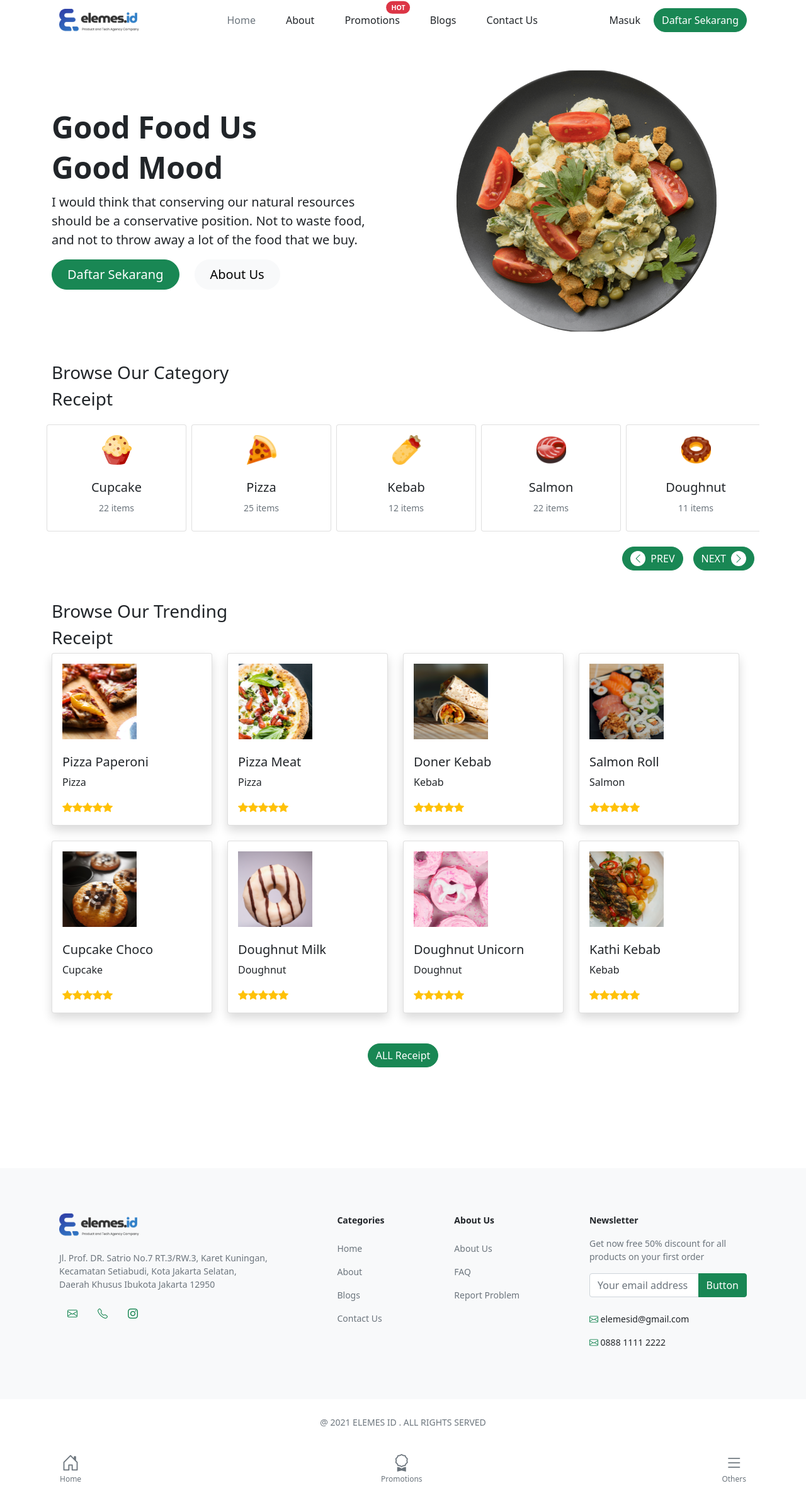
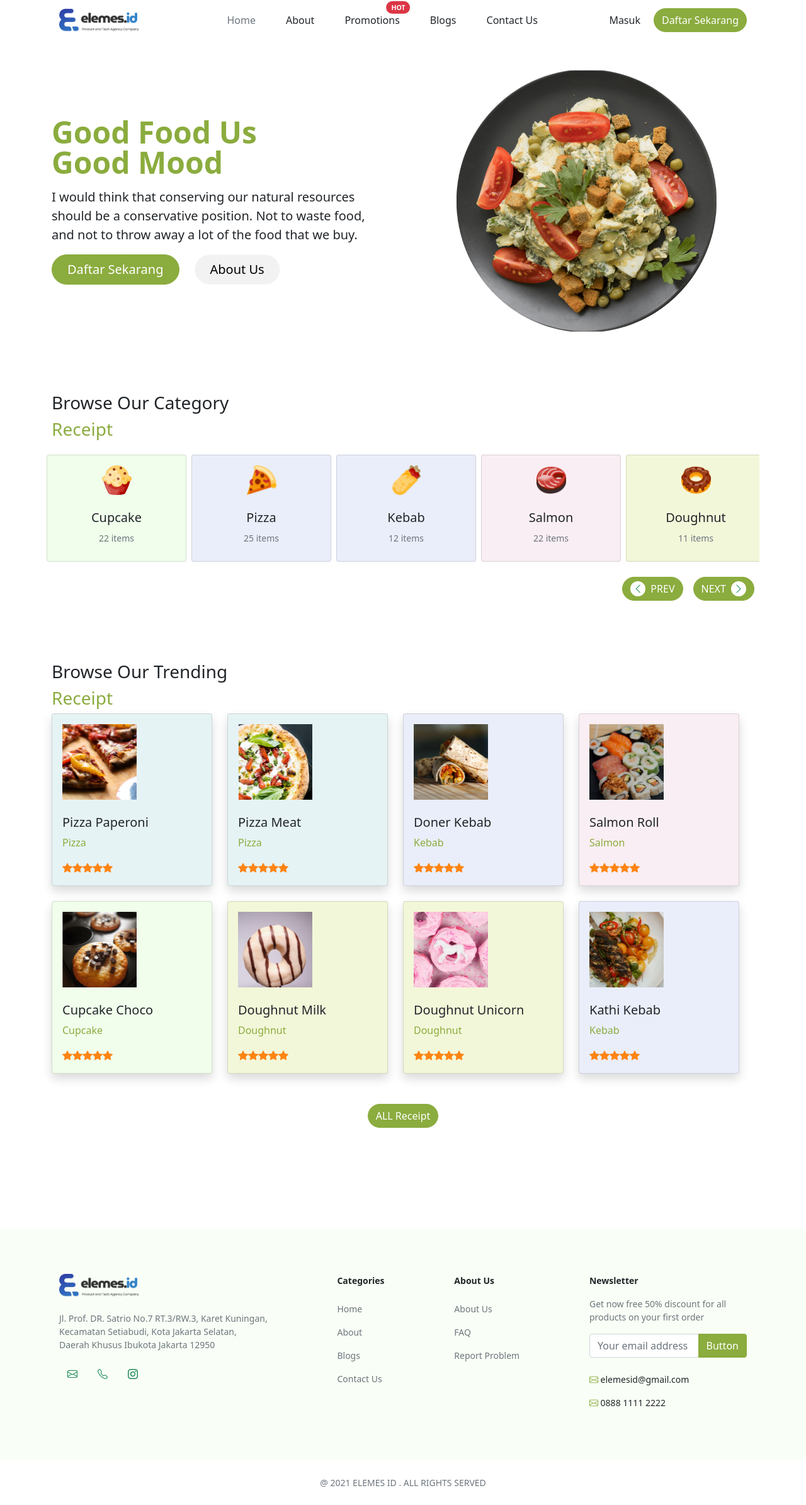
Before and after one commit to jprumekso/goodfood, a Vue app: page / in a window 1280 px wide. Shown: the whole page at 63% size. Before the commit the page ends 2366 px from the top, so only its background shows below. Built offline with nearby package versions, Linux system fonts and the light colour scheme.

Commit message:
apply color

```diff
--- a/src/App.vue
+++ b/src/App.vue
@@ -5,4 +5,5 @@
 <style>
   @import "~bootstrap/dist/css/bootstrap.min.css";
   @import "~bootstrap-icons/font/bootstrap-icons.css";
+  @import "./assets/css/style.css";
 </style>
--- /dev/null
+++ b/src/assets/css/style.css
@@ -0,0 +1,16 @@
+.btn-primary {
+  background-color: #8bac3e;
+  border-color: #8bac3e;
+}
+
+.btn-light {
+  background-color: #f2f2f2;
+}
+
+.text-primary {
+  color: #8bac3e !important;
+}
+
+.text-warning {
+  color: #ff8412 !important;
+}
--- a/src/views/Home.vue
+++ b/src/views/Home.vue
@@ -40,7 +40,7 @@
         </ul>
         <div>
           <a href="#" class="btn d-none d-lg-inline-block me-2">Masuk</a>
-          <a href="#" class="btn btn-success rounded-pill">Daftar Sekarang</a>
+          <a href="#" class="btn btn-primary rounded-pill">Daftar Sekarang</a>
         </div>
       </div>
     </nav>
@@ -49,8 +49,10 @@
     <!-- Hero Header -->
     <div class="row align-items-center g-5 py-5">
       <div class="col-12 col-lg-6">
-        <h1 class="display-5 fw-bold lh-1 mb-3">Good Food Us</h1>
-        <h1 class="display-5 fw-bold lh-1 mb-3">Good Mood</h1>
+        <h1 class="display-5 fw-bold lh-1 mb-3 text-primary">
+          Good Food Us <br />
+          Good Mood
+        </h1>
         <img
           src="../assets/hero.png"
           class="d-block d-lg-none mx-lg-auto py-5"
@@ -65,7 +67,7 @@
         <div class="d-flex">
           <button
             type="button"
-            class="btn btn-success btn-lg rounded-pill px-4 me-4"
+            class="btn btn-primary btn-lg rounded-pill px-4 me-4"
           >
             Daftar Sekarang
           </button>
@@ -85,9 +87,9 @@
     <!-- End of Hero Header -->
 
     <!-- Category Section -->
-    <div class="row mb-5">
+    <div class="row mb-5 py-5">
       <h3>Browse Our Category</h3>
-      <h3>Receipt</h3>
+      <h3 class="text-primary">Receipt</h3>
       <div
         class="row flex-nowrap mb-4 g-2"
         style="overflow-x: scroll; scrollbar-width: none"
@@ -98,7 +100,11 @@
           class="col"
           style="flex-basis: 230px"
         >
-          <div class="card" style="max-width: 230px; height: 170px">
+          <div
+            class="card"
+            style="max-width: 230px; height: 170px"
+            :style="{ 'background-color': category.color }"
+          >
             <div class="card-body text-center">
               <img
                 :src="getImgUrl(category.imgFile)"
@@ -118,7 +124,7 @@
         </div>
       </div>
       <div class="d-flex justify-content-end">
-        <button class="btn btn-success rounded-pill text-uppercase me-3">
+        <button class="btn btn-primary rounded-pill text-uppercase me-3">
           <span
             class="
               d-inline-block
@@ -133,7 +139,7 @@
           </span>
           Prev
         </button>
-        <button class="btn btn-success rounded-pill text-uppercase">
+        <button class="btn btn-primary rounded-pill text-uppercase">
           Next
           <span
             class="
@@ -155,10 +161,13 @@
     <!-- Receipt Section -->
     <div class="row" style="margin-bottom: 160px">
       <h3>Browse Our Trending</h3>
-      <h3>Receipt</h3>
+      <h3 class="text-primary">Receipt</h3>
       <div class="row mb-5" style="row-gap: 1.5rem">
         <div v-for="recipe in recipes" :key="recipe.id" class="col-12 col-lg-3">
-          <div class="card shadow">
+          <div
+            class="card shadow"
+            :style="{ 'background-color': recipe.color }"
+          >
             <div class="card-body">
               <img
                 :src="getImgUrl(recipe.imgFile)"
@@ -167,7 +176,7 @@
                 class="mb-4"
               />
               <h5 class="card-title">{{ recipe.name }}</h5>
-              <p class="card-text">{{ recipe.category }}</p>
+              <p class="card-text text-primary">{{ recipe.category }}</p>
               <div class="text-warning">
                 <i class="bi bi-star-fill"></i>
                 <i class="bi bi-star-fill"></i>
@@ -180,7 +189,7 @@
         </div>
       </div>
       <div class="d-flex justify-content-center">
-        <button class="btn btn-success rounded-pill">ALL Receipt</button>
+        <button class="btn btn-primary rounded-pill">ALL Receipt</button>
       </div>
     </div>
     <!-- End of Receipt Section -->
@@ -188,7 +197,7 @@
 
   <!-- Desktop Footer -->
   <div class="d-none d-lg-block">
-    <div class="bg-light p-5">
+    <div class="p-5" style="background-color: #f9fff6">
       <div
         class="d-flex justify-content-between mx-auto p-4"
         style="max-width: 1140px; font-size: 14px"
@@ -272,20 +281,20 @@
               class="form-control"
               placeholder="Your email address"
             />
-            <button class="btn btn-success" type="button">Button</button>
+            <button class="btn btn-primary" type="button">Button</button>
           </div>
 
           <div>
             <ul class="nav flex-column">
               <li>
                 <a href="#" class="nav-link link-dark px-0"
-                  ><i class="bi bi-envelope text-success"></i>
+                  ><i class="bi bi-envelope text-primary"></i>
                   elemesid@gmail.com</a
                 >
               </li>
               <li>
                 <a href="#" class="nav-link link-dark px-0"
-                  ><i class="bi bi-envelope text-success"></i> 0888 1111 2222</a
+                  ><i class="bi bi-envelope text-primary"></i> 0888 1111 2222</a
                 >
               </li>
             </ul>
@@ -302,7 +311,7 @@
   </div>
 
   <!-- Mobile Footer -->
-  <div class="container">
+  <div class="d-block d-lg-none container">
     <div class="d-flex justify-content-between">
       <button class="btn text-muted">
         <i
@@ -338,39 +347,45 @@ export default {
       categories: [
         {
           id: 1,
-          imgFile: 'cupcake.png',
           name: 'Cupcake',
           qty: 22,
+          imgFile: 'cupcake.png',
+          color: '#F0FEEB',
         },
         {
           id: 2,
-          imgFile: 'pizza.png',
           name: 'Pizza',
           qty: 25,
+          imgFile: 'pizza.png',
+          color: '#EAEEFA',
         },
         {
           id: 3,
-          imgFile: 'kebab.png',
           name: 'Kebab',
           qty: 12,
+          imgFile: 'kebab.png',
+          color: '#EAEEFA',
         },
         {
           id: 4,
-          imgFile: 'salmon.png',
           name: 'Salmon',
           qty: 22,
+          imgFile: 'salmon.png',
+          color: '#F9EEF3',
         },
         {
           id: 5,
-          imgFile: 'doughnut.png',
           name: 'Doughnut',
           qty: 11,
+          imgFile: 'doughnut.png',
+          color: '#F3F7D9',
         },
         {
           id: 6,
-          imgFile: 'cupcake.png',
           name: 'Cupcake',
           qty: 11,
+          imgFile: 'cupcake.png',
+          color: '',
         },
       ],
       recipes: [
@@ -380,6 +395,7 @@ export default {
           category: 'Pizza',
           rating: 4,
           imgFile: 'pizza-paperoni.png',
+          color: '#E6F3F5',
         },
         {
           id: 2,
@@ -387,6 +403,7 @@ export default {
           category: 'Pizza',
           rating: 3,
           imgFile: 'pizza-meat.png',
+          color: '#E6F3F5',
         },
         {
           id: 3,
@@ -394,6 +411,7 @@ export default {
           category: 'Kebab',
           rating: 5,
           imgFile: 'doner-kebab.png',
+          color: '#EAEEFA',
         },
         {
           id: 4,
@@ -401,6 +419,7 @@ export default {
           category: 'Salmon',
           rating: 4,
           imgFile: 'salmon-roll.png',
+          color: '#F9EEF3',
         },
         {
           id: 6,
@@ -408,6 +427,7 @@ export default {
           category: 'Cupcake',
           rating: 4,
           imgFile: 'cupcake-choco.png',
+          color: '#F0FEEB',
         },
         {
           id: 7,
@@ -415,6 +435,7 @@ export default {
           category: 'Doughnut',
           rating: 5,
           imgFile: 'doughnut-milk.png',
+          color: '#F3F7D9',
         },
         {
           id: 8,
@@ -422,6 +443,7 @@ export default {
           category: 'Doughnut',
           rating: 4,
           imgFile: 'doughnut-unicorn.png',
+          color: '#F3F7D9',
         },
         {
           id: 9,
@@ -429,6 +451,7 @@ export default {
           category: 'Kebab',
           rating: 4,
           imgFile: 'kathi-kebab.png',
+          color: '#EAEEFA',
         },
       ],
     };
```
